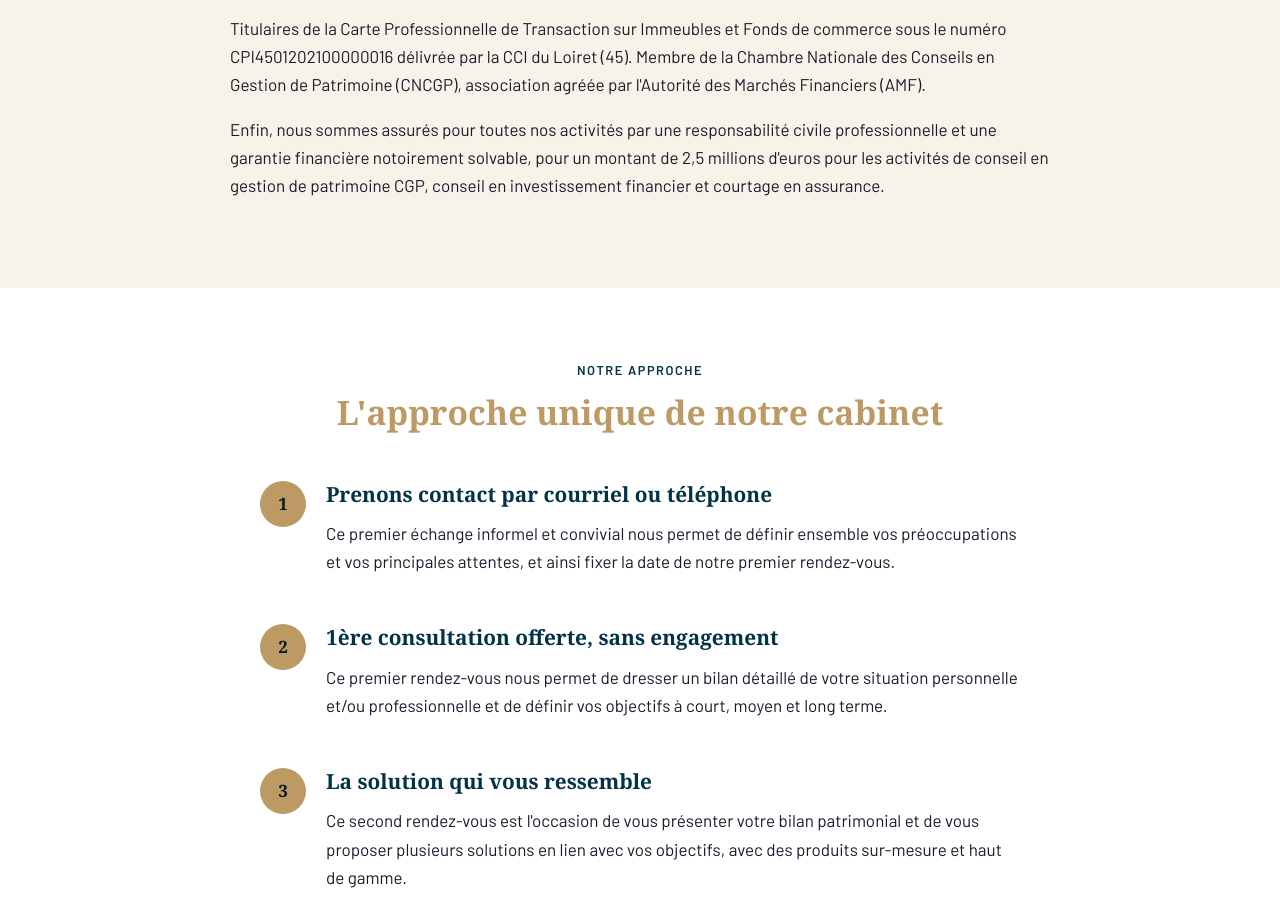
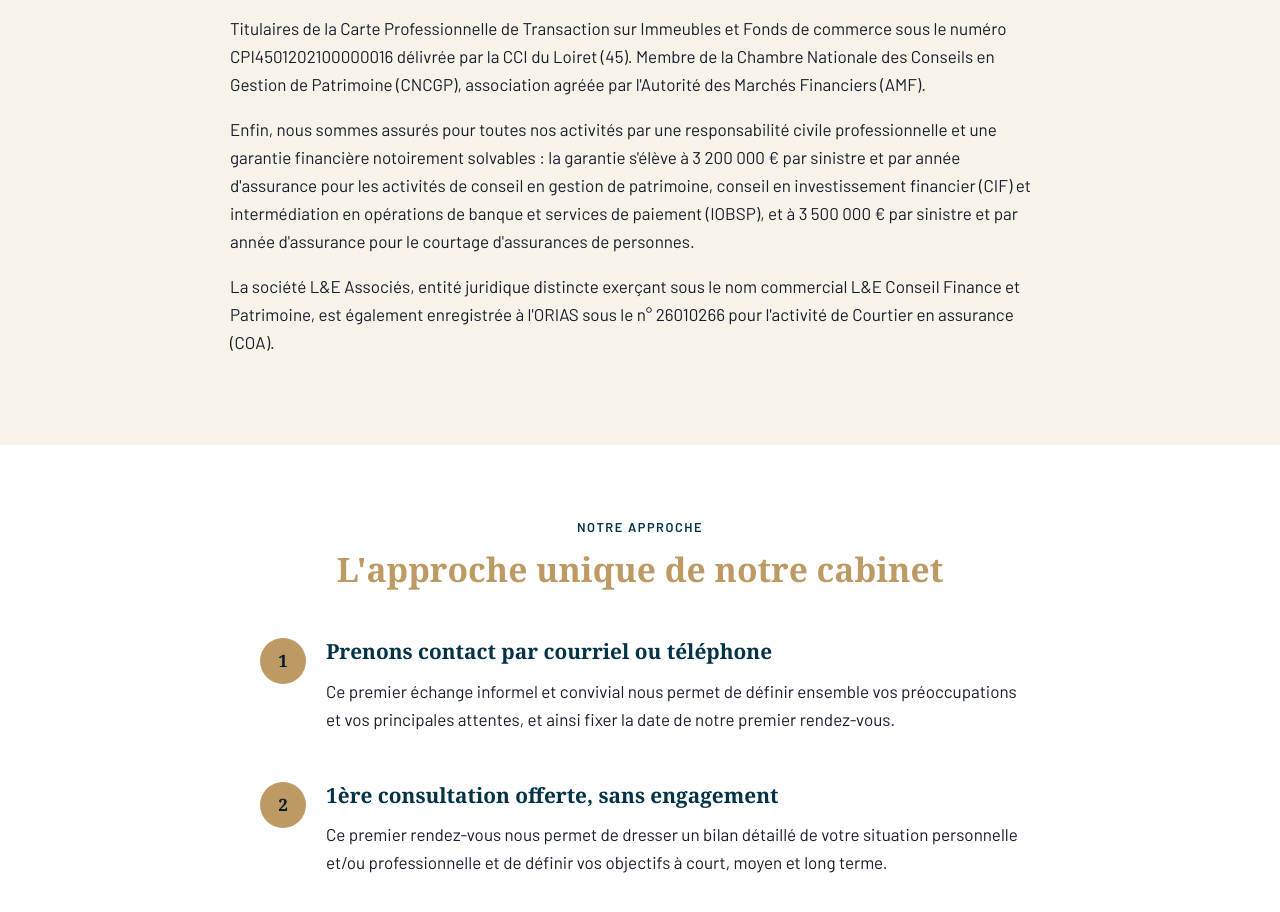
Before and after one commit to GuillaumeBoutin/conseilpatrimoine, a plain HTML site: page cabinet/index.html in a window 1280 px wide. Shown: the part 2796-3708 px from the top of the page. Drawn offline with Linux system fonts and the light colour scheme.

Commit message:
Applique les memes corrections agrements/assurance sur la page Le cabinet (dupliquee des mentions legales)

```diff
--- a/cabinet/index.html
+++ b/cabinet/index.html
@@ -200,7 +200,8 @@
         <li><b>Courtier d'assurance ou de réassurance (COA)</b> — pour vous assurer et vous protéger contre les aléas de la vie.</li>
       </ul>
       <p>Titulaires de la Carte Professionnelle de Transaction sur Immeubles et Fonds de commerce sous le numéro CPI4501202100000016 délivrée par la CCI du Loiret (45). Membre de la Chambre Nationale des Conseils en Gestion de Patrimoine (CNCGP), association agréée par l'Autorité des Marchés Financiers (AMF).</p>
-      <p>Enfin, nous sommes assurés pour toutes nos activités par une responsabilité civile professionnelle et une garantie financière notoirement solvable, pour un montant de 2,5 millions d'euros pour les activités de conseil en gestion de patrimoine CGP, conseil en investissement financier et courtage en assurance.</p>
+      <p>Enfin, nous sommes assurés pour toutes nos activités par une responsabilité civile professionnelle et une garantie financière notoirement solvables : la garantie s'élève à 3 200 000 € par sinistre et par année d'assurance pour les activités de conseil en gestion de patrimoine, conseil en investissement financier (CIF) et intermédiation en opérations de banque et services de paiement (IOBSP), et à 3 500 000 € par sinistre et par année d'assurance pour le courtage d'assurances de personnes.</p>
+      <p>La société L&E Associés, entité juridique distincte exerçant sous le nom commercial L&E Conseil Finance et Patrimoine, est également enregistrée à l'ORIAS sous le n° 26010266 pour l'activité de Courtier en assurance (COA).</p>
     </div>
   </div>
 </section>
```
